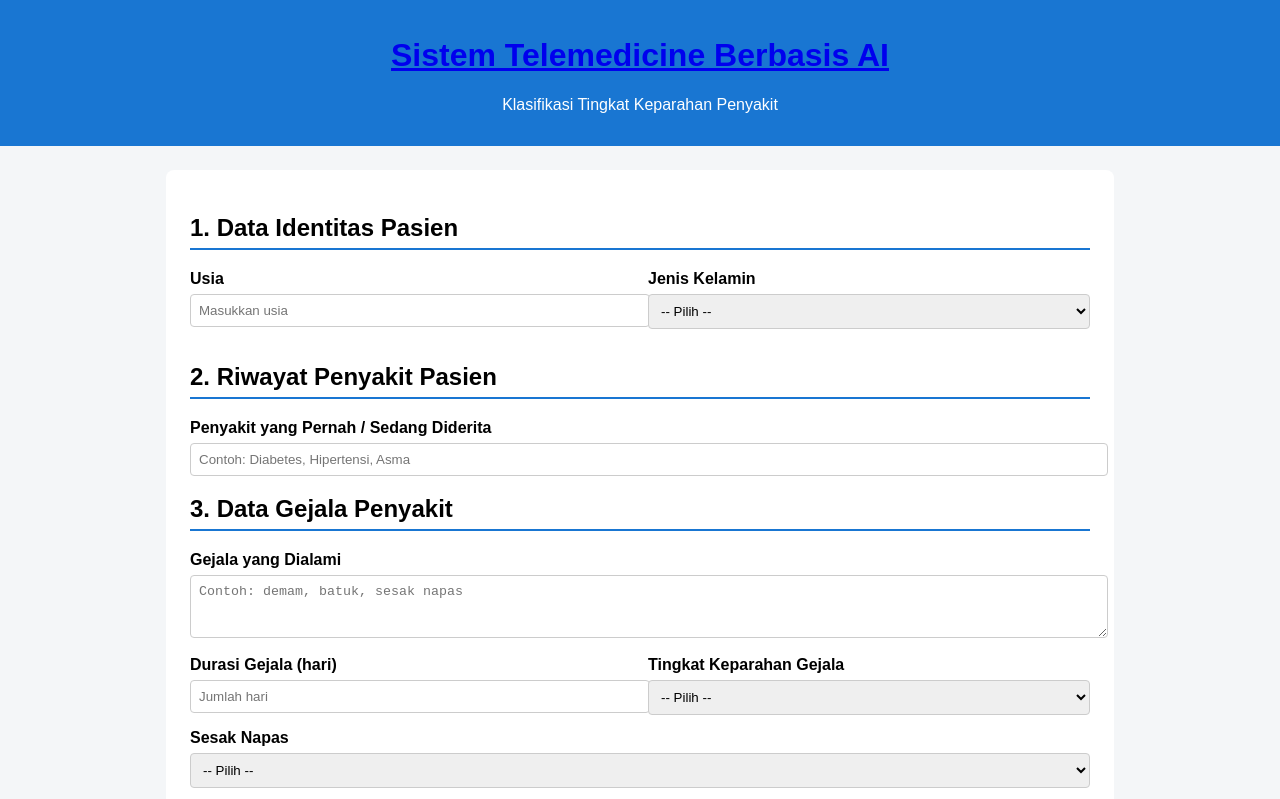
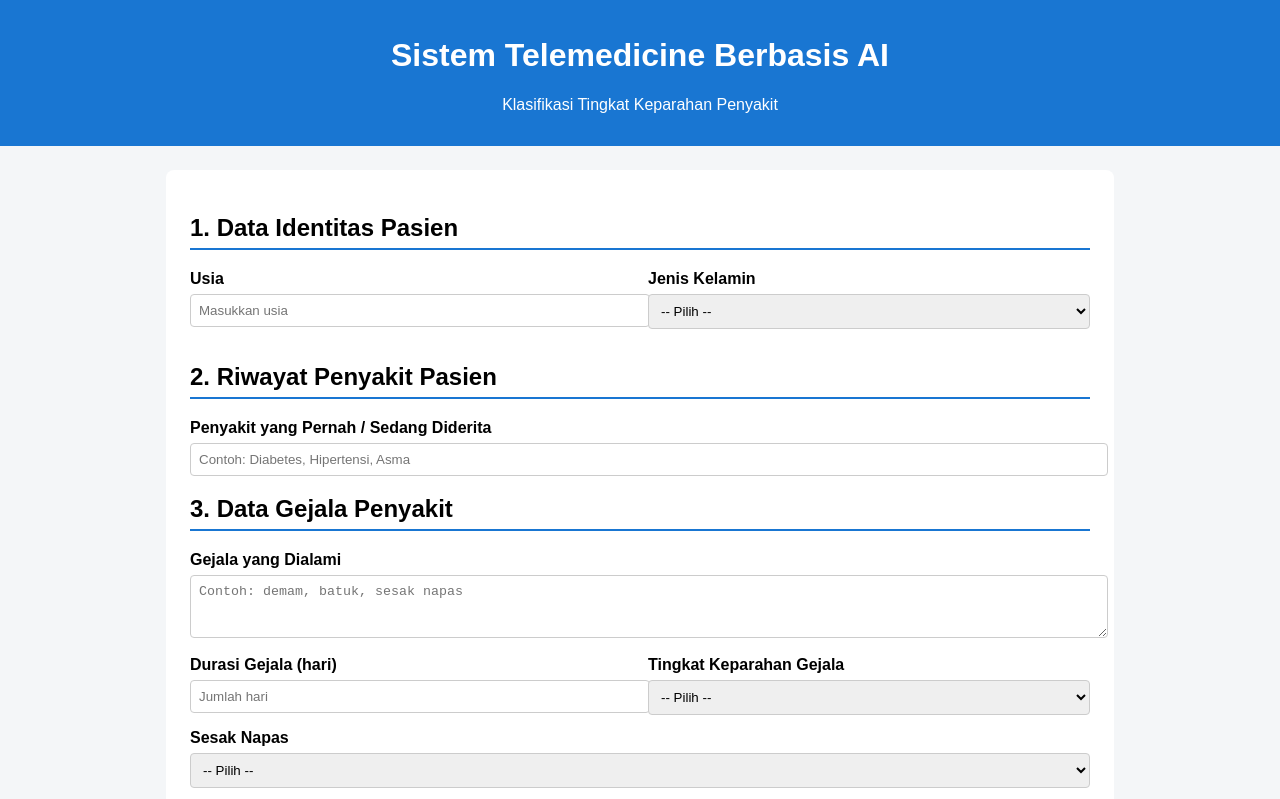
Before and after one commit to imadeagusrianraditya/Website, a plain HTML site: page AIpenyakit.html in a window 1280 px wide. Shown: the top 799 px of the page. Drawn offline with Linux system fonts and the light colour scheme.

Commit message:
Update AIpenyakit.html

```diff
--- a/AIpenyakit.html
+++ b/AIpenyakit.html
@@ -25,8 +25,7 @@
 <body>
 
 <header>
-  <a href="index.html" class="logo"><h1>Sistem Telemedicine Berbasis AI</h1> </a>
-
+  <h1>Sistem Telemedicine Berbasis AI</h1>
   <p>Klasifikasi Tingkat Keparahan Penyakit</p>
 </header>
 
```
